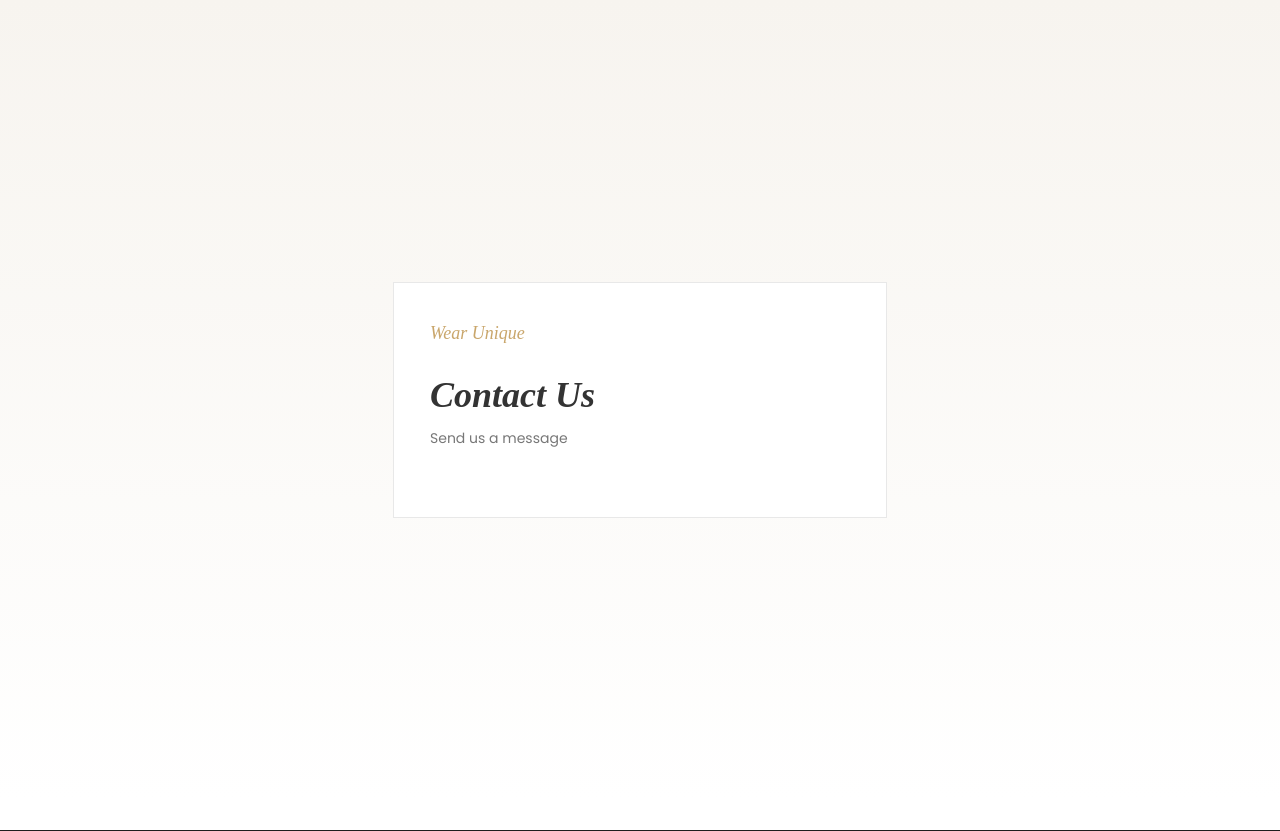
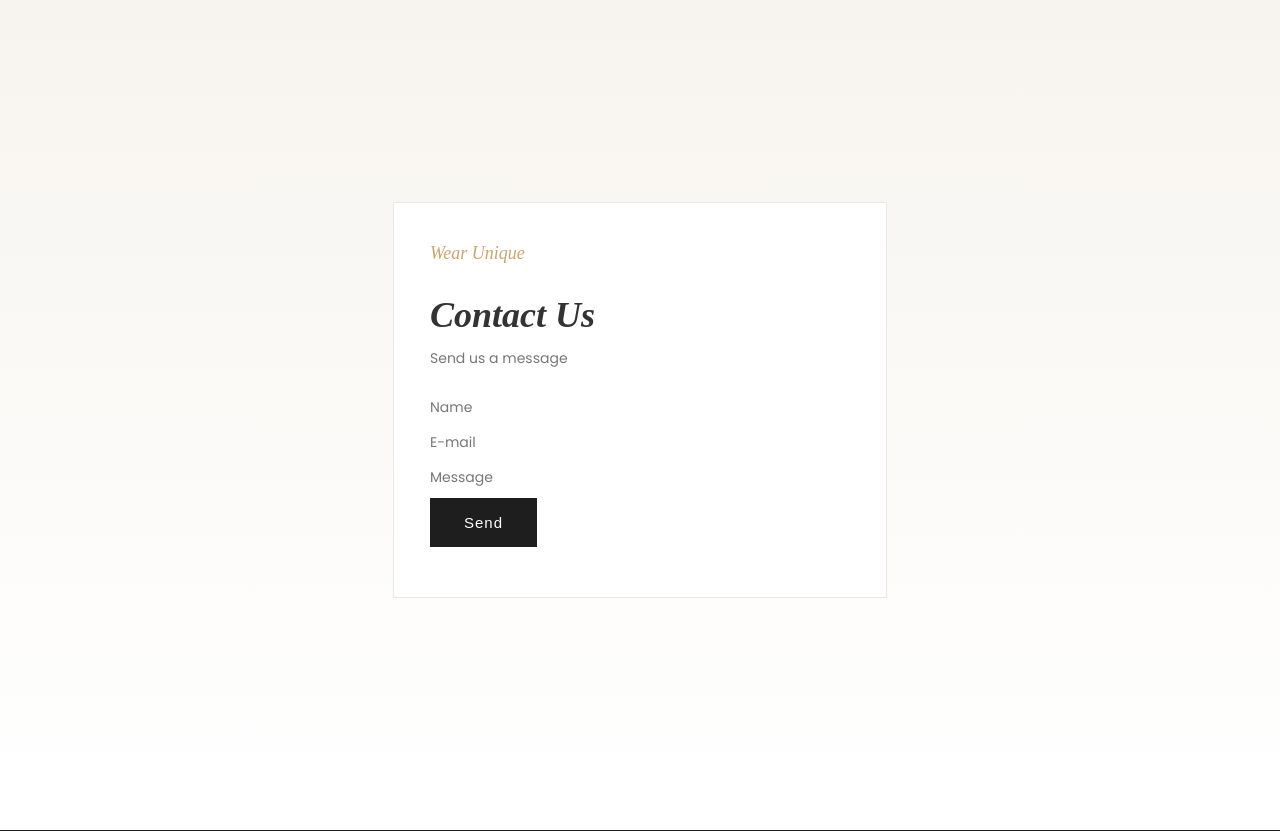
Before and after one commit to zoyazubairi/wear_unique, a FastAPI app: page /contact in a window 1280 px wide. Shown: the part 70-901 px from the top of the page. Run offline with FastAPI, Linux system fonts and the light colour scheme; some web fonts are replaced.

Commit message:
contact page ouline

```diff
--- a/templates/contact.html
+++ b/templates/contact.html
@@ -42,6 +42,11 @@
             <p class="contbrand">Wear Unique</p>
             <h2 class="title">Contact Us</h2>
             <p class="contsub">Send us a message</p>
+
+            <p class="label">Name</p>
+            <p class="label">E-mail</p>
+            <p class="label">Message</p>
+            <button class="buybtn" type="submit">Send</button>
         </div>
     </div>
 
```
